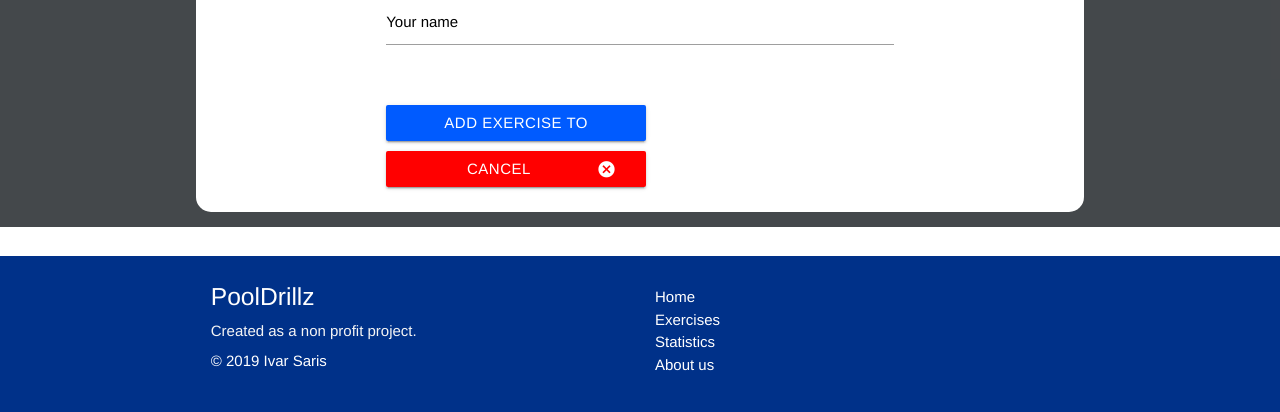
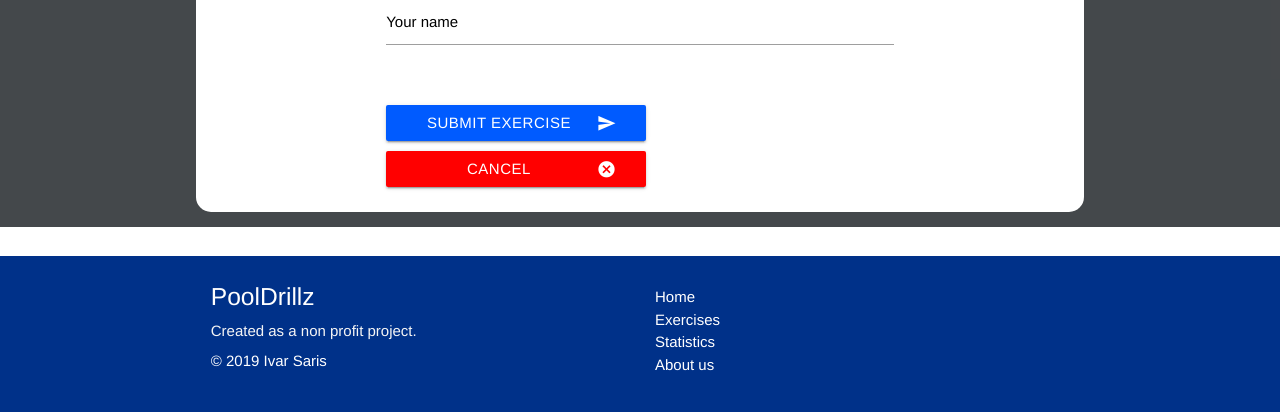
Before and after one commit to ivarsaris/PoolDrillz-MS2, a Flask app: page /add in a window 1280 px wide. Shown: the part 1192-1604 px from the top of the page. Run offline with Flask 2, Linux system fonts and the light colour scheme; some libraries are stand-ins or nearby versions.

```diff
--- a/templates/add.html
+++ b/templates/add.html
@@ -134,7 +134,7 @@
 						<!-- button submits the exercise to the database. -->
 						<div class="col-12">
 							<button class="btn waves-effect waves-light filter-button add-cancel-button add-exerc-button" type="submit">
-                                Add exercise to database<i class="material-icons right">send</i>
+                                SUBMIT EXERCISE<i class="material-icons right">send</i>
                             </button>
 							<!-- cancel button returns user to exercises.html without submitting the form to the database -->
 							<a href={{ url_for( 'exercises' ) }}
--- a/templates/base.html
+++ b/templates/base.html
@@ -121,7 +121,7 @@
         crossorigin="anonymous"></script>
     <!-- Materialize javascript -->
     <script src="https://cdnjs.cloudflare.com/ajax/libs/materialize/1.0.0/js/materialize.min.js"></script>
-    <!--jQuery to initialize select element in form, autoinit to initialize checkboxes -->
+    <!-- jQuery to initialize select element in form -->
     <script src="/static/js/autoinit.js"></script>
 
 </body>
```
Also changed, not shown: static/js/autoinit.js (+0 -9 lines).
